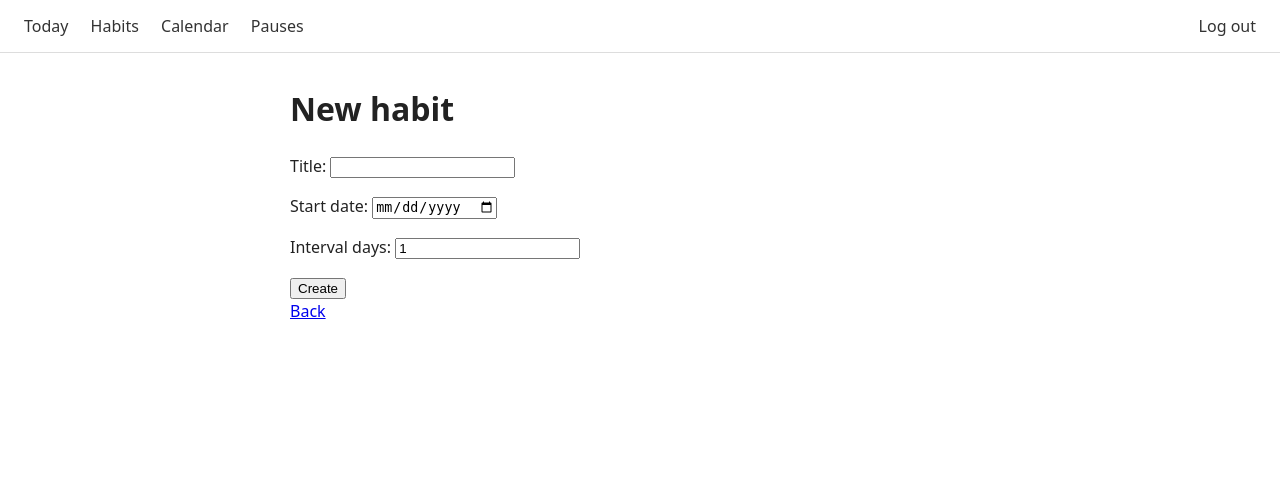
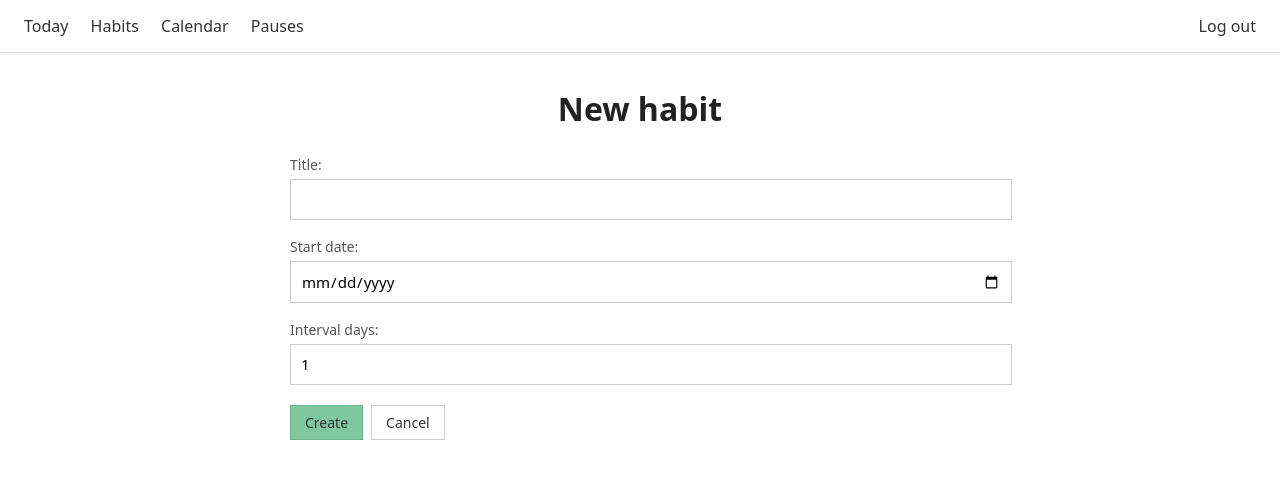
Before and after one commit to IAmBeli/habit-tracker, a Django app: page /habits/new/ in a window 1280 px wide. Shown: the top 479 px of the page. Run offline with Django 5.2, Linux system fonts and the light colour scheme; the visitor is signed in with stand-in values (Sample User, id 1).

Commit message:
Added design to the templates

```diff
--- a/habits/static/habits/style.css
+++ b/habits/static/habits/style.css
@@ -174,3 +174,67 @@ main {
 .day.blank {
     border: none;
 }
+
+.form {
+    max-width: 400;
+}
+
+.form p {
+    margin-bottom: 14px;
+}
+
+.form label {
+    display: block;
+    font-size: 14px;
+    color: #555;
+    margin-bottom: 4px;
+}
+
+.form input {
+    width: 100%;
+    padding: 8px 10px;
+    font: inherit;
+    font-size: 15px;
+    border: 1px solid #ccc;
+}
+
+.form input:focus {
+    outline: none;
+    border-color: #888;
+}
+
+.form ul.errorlist {
+    list-style: none;
+    padding: 0;
+    margin: 4px 0 0;
+    color: #a33;
+    font-size: 13px;
+}
+
+.form-actions {
+    display: flex;
+    gap: 8px;
+    margin-top: 20px;
+}
+
+.button.primary {
+    background: #7fc7a0;
+    border-color: #6bb38c;
+}
+
+.button.danger-solid {
+    background: #e08585;
+    border-color: #cc6f6f;
+    color: #fff;
+}
+
+.warning {
+    padding: 14px 16px;
+    background: #fdf3f3;
+    border-left: 3px solid #e08585;
+    border-radius: 0;
+}
+
+h1 {
+    text-align: center;
+}
--- a/habits/templates/habits/habit_form.html
+++ b/habits/templates/habits/habit_form.html
@@ -1,15 +1,17 @@
 {% extends "habits/base.html" %}
 
-{% block title %}Add a habit{% endblock %}
+{% block title %}New habit{% endblock %}
 
 {% block content %}
 <h1>New habit</h1>
 
-<form method="post">
+<form method="post" class="form">
     {% csrf_token %}
     {{ form.as_p }}
-    <button type="submit">Create</button>
+
+    <div class="form-actions">
+        <button type="submit" class="button primary">Create</button>
+        <a href="{% url 'habit_list' %}" class="button">Cancel</a>
+    </div>
 </form>
-
-<a href="{% url 'today' %}">Back</a>
 {% endblock %}
```
Also changed, not shown: habits/templates/habits/habit_confirm_delete.html (+5 -4 lines), habits/templates/habits/pause_confirm_delete.html (+7 -8 lines), habits/templates/habits/pause_form.html (+7 -5 lines), habits/templates/habits/pause_list.html (+19 -15 lines).
